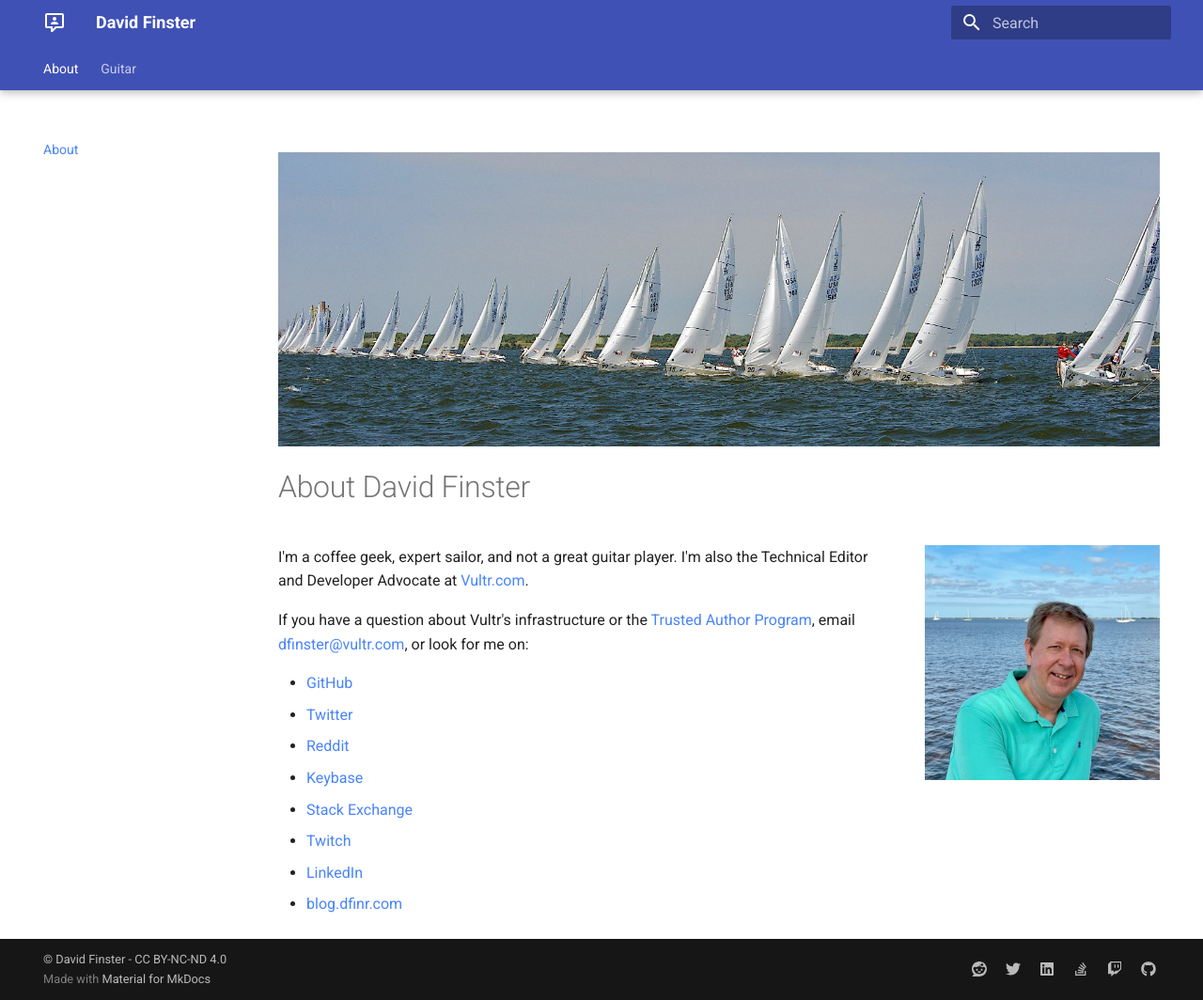
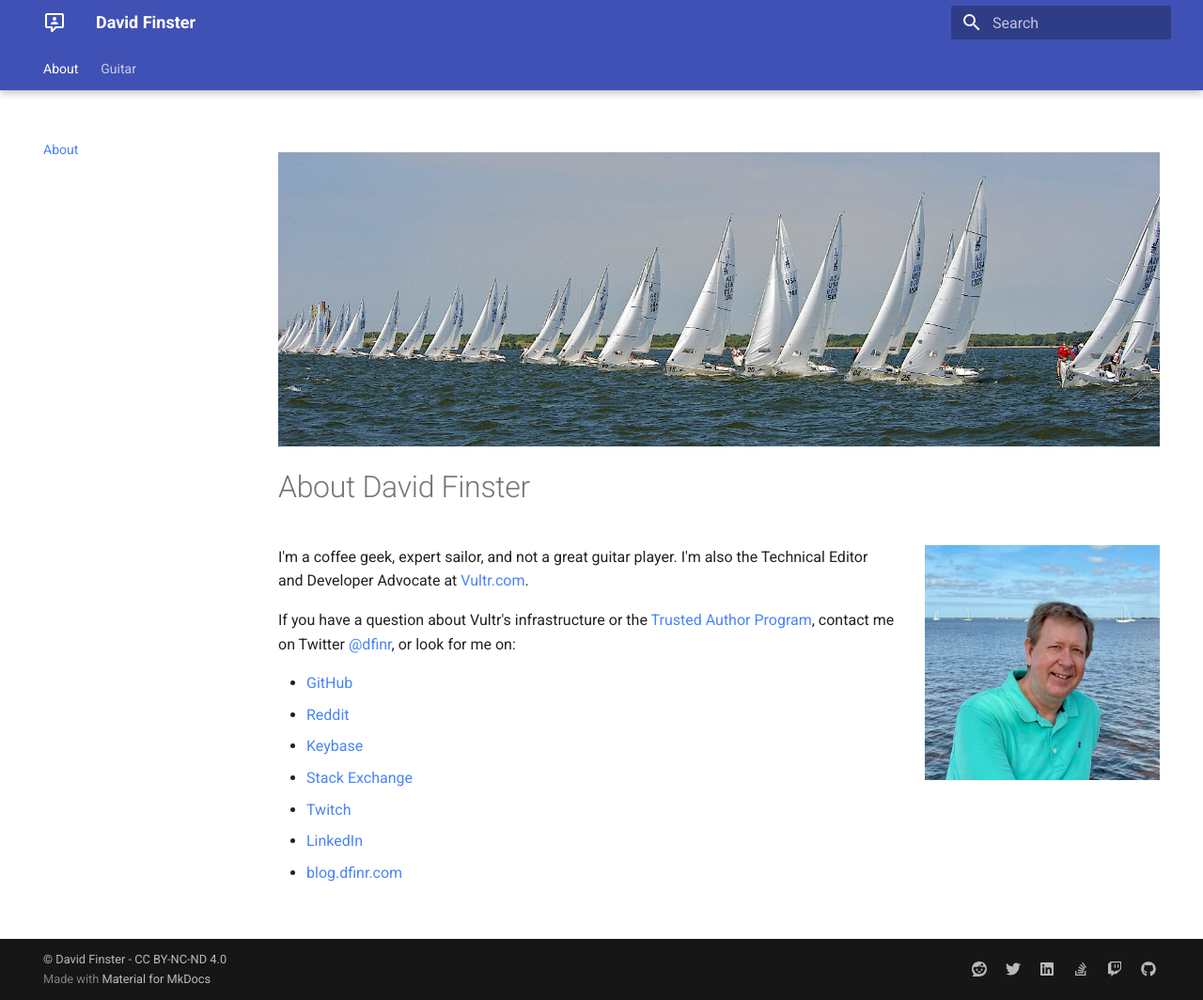
Before and after one commit to dfinr/dfinr.github.io, an MkDocs documentation site: the page built from docs/index.md, in a window 1280 px wide and 1064 px high. Shown: the whole window at 94% size. Built offline with MkDocs 1.6.1 and Material for MkDocs 9.7.7, drawn with Linux system fonts in a browser that asks for light colours.

Commit message:
remove email

```diff
--- a/docs/index.md
+++ b/docs/index.md
@@ -6,10 +6,9 @@
 
 I'm a coffee geek, expert sailor, and not a great guitar player. I'm also the Technical Editor and Developer Advocate at [Vultr.com](https://www.vultr.com).
 
-If you have a question about Vultr's infrastructure or the [Trusted Author Program](https://www.vultr.com/docs/trusted-author-program), email [dfinster@vultr.com](mailto:dfinster@vultr.com), or look for me on:
+If you have a question about Vultr's infrastructure or the [Trusted Author Program](https://www.vultr.com/docs/trusted-author-program), contact me on Twitter [@dfinr](https://twitter.com/dfinr), or look for me on:
 
 * [GitHub](https://github.com/dfinr)
-* [Twitter](https://twitter.com/dfinr)
 * [Reddit](https://www.reddit.com/user/dfinr)
 * [Keybase](https://keybase.io/dfinr)
 * [Stack Exchange](https://stackexchange.com/users/18149210/david-finster?tab=accounts)
```
